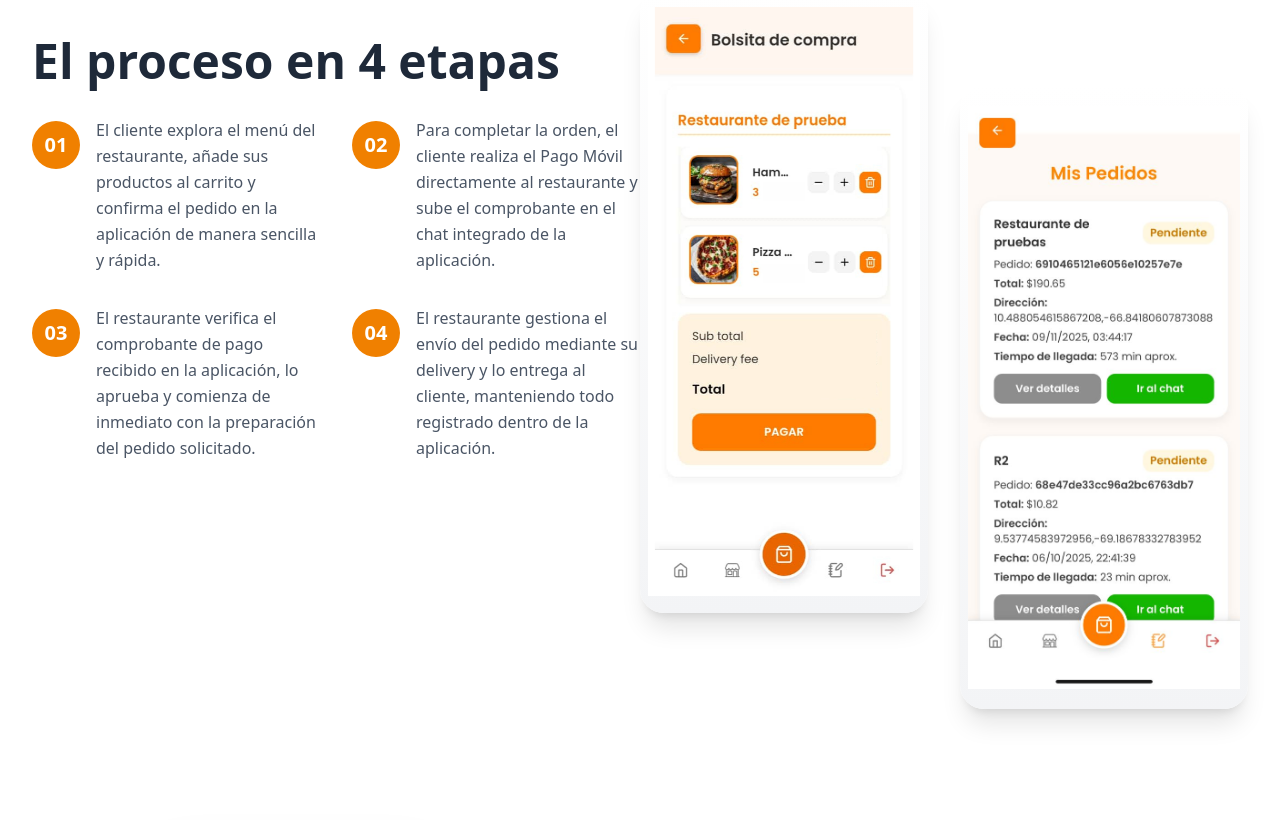
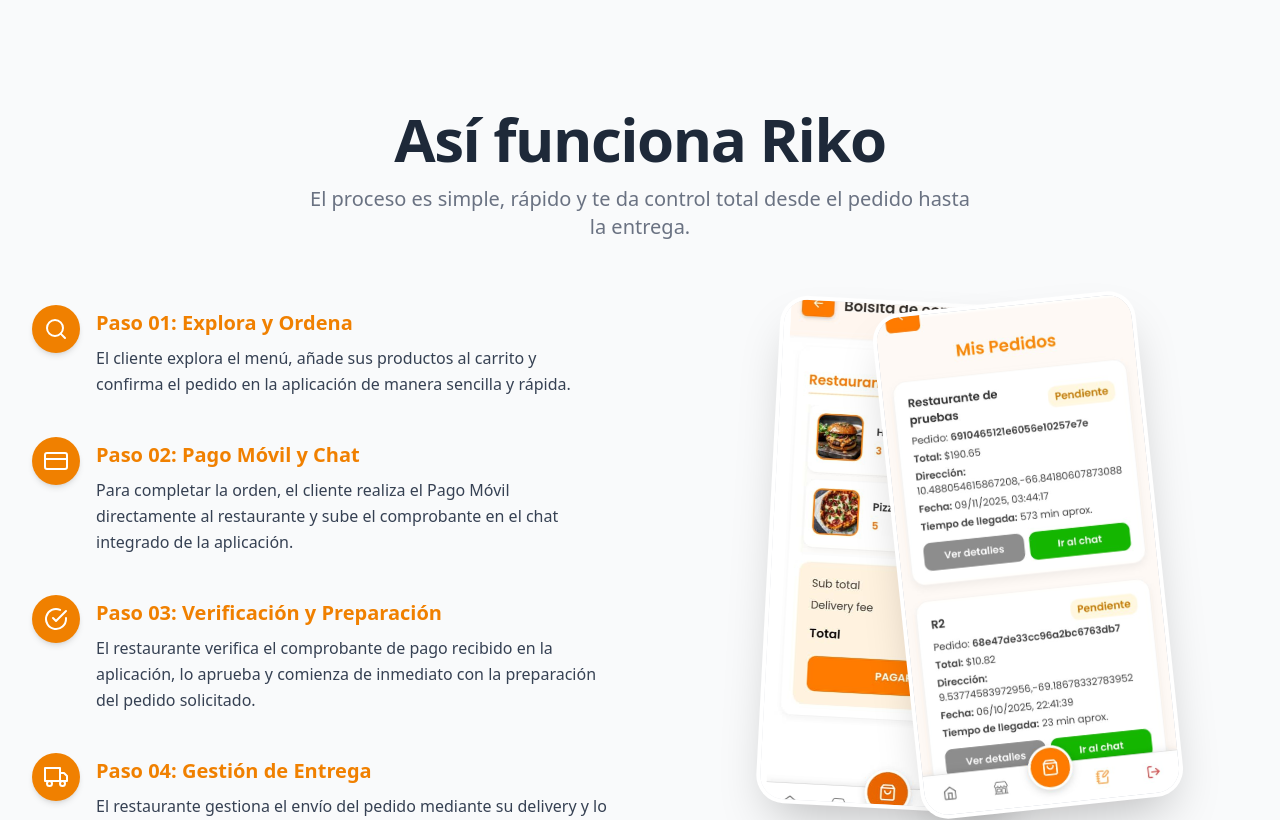
Before and after one commit to williamscesar21/riko, a React (Vite) app: page / in a window 1280 px wide. Shown: the part 2640-3460 px from the top of the page. Built offline with nearby package versions, Linux system fonts and the light colour scheme.

Commit message:
Update ProcessSection.jsx

```diff
--- a/src/components/ProcessSection.jsx
+++ b/src/components/ProcessSection.jsx
@@ -1,86 +1,112 @@
 import React from "react";
+// 1. Importar los íconos necesarios para los pasos
+import { FiSearch, FiCreditCard, FiCheckCircle, FiTruck } from 'react-icons/fi';
 import BolsitaImage from "../assets/Bolsita.png";
 import MisPedidos from "../assets/Mis Pedidos.jpg";
+
+// Componente para el ítem de paso del proceso
+const ProcessStep = ({ IconComponent, stepNumber, title, description }) => {
+  const BRAND_COLOR = "text-[#F08000]";
+  const BG_COLOR = "bg-[#F08000]";
+
+  return (
+    <div className="flex items-start space-x-4 group">
+      {/* Indicador de Número e Ícono */}
+      <div className="flex flex-col items-center flex-shrink-0">
+        <div className={`w-12 h-12 flex items-center justify-center rounded-full ${BG_COLOR} text-white font-bold text-xl transition duration-300 group-hover:scale-105 shadow-md`}>
+          {/* Se usa el Ícono descriptivo */}
+          <IconComponent className="text-2xl" />
+        </div>
+        {/* Línea divisoria (Solo para los pasos intermedios, simula una línea de tiempo) */}
+        {stepNumber < 4 && (
+          <div className="w-0.5 h-full bg-gray-200 mt-2"></div>
+        )}
+      </div>
+
+      {/* Contenido del paso */}
+      <div className="pb-10 pt-1">
+        <h3 className={`text-xl font-bold ${BRAND_COLOR} mb-2`}>
+          Paso 0{stepNumber}: {title}
+        </h3>
+        <p className="text-gray-700 leading-relaxed text-base">
+          {description}
+        </p>
+      </div>
+    </div>
+  );
+};
+
 
 // Sección que explica el proceso de pedido en 4 pasos
 const ProcessSection = () => {
   return (
-    <div className="relative py-10 px-4 mt-4 mb-4 bg-white">
-      <div id="como-funciona" className="container mx-auto px-4">
-        <div className="flex flex-col lg:flex-row items-center lg:items-start justify-between">
-          {/* Columna izquierda: pasos del proceso */}
-          <div className="w-full lg:w-1/2 mb-12 lg:mb-0">
-            <h2 className="text-4xl md:text-5xl font-bold text-gray-800 mb-8">
-              El proceso en 4 etapas
+    <div id="como-funciona" className="relative py-20 md:py-32 bg-gray-50 overflow-hidden">
+      <div className="container mx-auto px-6 max-w-7xl">
+        <div className="text-center mb-16">
+          <h2 className="text-5xl md:text-6xl font-extrabold text-gray-800 tracking-tight">
+            Así funciona <b>Riko</b>
           </h2>
-            <div className="grid grid-cols-1 md:grid-cols-2 gap-8">
-              <div className="flex items-start space-x-4">
-                <div className="flex-shrink-0 w-12 h-12 flex items-center justify-center rounded-full bg-[#F08000] text-white font-bold text-xl mt-1">
-                  01
-                </div>
-                <p className="text-gray-600 leading-relaxed text-sm lg:text-base">
-                  El cliente explora el menú del restaurante, añade sus
-                  productos al carrito y confirma el pedido en la aplicación de
-                  manera sencilla y rápida.
+          <p className="text-xl text-gray-500 mt-4 max-w-2xl mx-auto">
+            El proceso es simple, rápido y te da control total desde el pedido hasta la entrega.
           </p>
         </div>
-              <div className="flex items-start space-x-4">
-                <div className="flex-shrink-0 w-12 h-12 flex items-center justify-center rounded-full bg-[#F08000] text-white font-bold text-xl mt-1">
-                  02
-                </div>
-                <p className="text-gray-600 leading-relaxed text-sm lg:text-base">
-                  Para completar la orden, el cliente realiza el Pago Móvil
-                  directamente al restaurante y sube el comprobante en el chat
-                  integrado de la aplicación.
-                </p>
-              </div>
-              <div className="flex items-start space-x-4">
-                <div className="flex-shrink-0 w-12 h-12 flex items-center justify-center rounded-full bg-[#F08000] text-white font-bold text-xl mt-1">
-                  03
-                </div>
-                <p className="text-gray-600 leading-relaxed text-sm lg:text-base">
-                  El restaurante verifica el comprobante de pago recibido en la
-                  aplicación, lo aprueba y comienza de inmediato con la
-                  preparación del pedido solicitado.
-                </p>
-              </div>
-              <div className="flex items-start space-x-4">
-                <div className="flex-shrink-0 w-12 h-12 flex items-center justify-center rounded-full bg-[#F08000] text-white font-bold text-xl mt-1">
-                  04
-                </div>
-                <p className="text-gray-600 leading-relaxed text-sm lg:text-base">
-                  El restaurante gestiona el envío del pedido mediante su
-                  delivery y lo entrega al cliente, manteniendo todo registrado
-                  dentro de la aplicación.
-                </p>
-              </div>
+
+        <div className="flex flex-col lg:flex-row items-center lg:items-start justify-between gap-16">
+
+          {/* Columna izquierda: Línea de tiempo de pasos */}
+          <div className="w-full lg:w-1/2">
+            <div className="relative pl-2">
+
+              <ProcessStep
+                IconComponent={FiSearch}
+                stepNumber={1}
+                title="Explora y Ordena"
+                description="El cliente explora el menú, añade sus productos al carrito y confirma el pedido en la aplicación de manera sencilla y rápida."
+              />
+              <ProcessStep
+                IconComponent={FiCreditCard}
+                stepNumber={2}
+                title="Pago Móvil y Chat"
+                description="Para completar la orden, el cliente realiza el Pago Móvil directamente al restaurante y sube el comprobante en el chat integrado de la aplicación."
+              />
+              <ProcessStep
+                IconComponent={FiCheckCircle}
+                stepNumber={3}
+                title="Verificación y Preparación"
+                description="El restaurante verifica el comprobante de pago recibido en la aplicación, lo aprueba y comienza de inmediato con la preparación del pedido solicitado."
+              />
+              <ProcessStep
+                IconComponent={FiTruck}
+                stepNumber={4}
+                title="Gestión de Entrega"
+                description="El restaurante gestiona el envío del pedido mediante su delivery y lo entrega al cliente, manteniendo todo registrado y trazable dentro de la aplicación."
+              />
             </div>
           </div>
 
-         {/* Columna derecha: mockups de screenshots de iPhone */}
-<div className="relative w-full lg:w-1/2 flex flex-col md:flex-row items-center lg:items-start justify-center space-y-4 md:space-y-0 md:space-x-8 pt-20 lg:pt-0">
-  {/* Primer mockup: Bolsita de compra */}
-  <div className="w-48 sm:w-56 md:w-64 lg:w-80 xl:w-96 aspect-[9/19.5] -mt-1 md:-mt-4 lg:-mt-12 rounded-[1.5rem] overflow-hidden shadow-xl bg-gradient-to-b from-white to-gray-100 flex items-center justify-center">
+          {/* Columna derecha: Mockups de screenshots */}
+          <div className="relative w-full lg:w-1/2 flex justify-center h-[550px]">
+
+            {/* Mockup Trasero (Bolsita) */}
+            <div className="absolute w-64 h-[500px] bg-gray-200 rounded-3xl overflow-hidden shadow-2xl ring-4 ring-white transform rotate-3 -translate-x-1/4 transition-all duration-500 hover:scale-[1.03] z-10">
               <img
                 src={BolsitaImage}
                 alt="Screenshot de iPhone: Bolsita de compra en la app"
-      className="w-full h-full max-w-full max-h-full object-contain p-2"
+                className="w-full h-full object-cover"
                 loading="lazy"
               />
             </div>
 
-  {/* Segundo mockup: Mis Pedidos */}
-  <div className="w-48 sm:w-56 md:w-64 lg:w-80 xl:w-96 aspect-[9/19.5] mt-1 md:mt-4 lg:mt-12 rounded-[1.5rem] overflow-hidden shadow-xl bg-gradient-to-b from-white to-gray-100 flex items-center justify-center">
+            {/* Mockup Frontal (Mis Pedidos) */}
+            <div className="absolute w-64 h-[500px] bg-gray-300 rounded-3xl overflow-hidden shadow-2xl ring-4 ring-white transform -rotate-6 translate-x-1/4 transition-all duration-500 hover:scale-[1.03] z-20">
               <img
                 src={MisPedidos}
                 alt="Screenshot de iPhone: Pantalla de Mis Pedidos en la app"
-      className="w-full h-full max-w-full max-h-full object-contain p-2"
+                className="w-full h-full object-cover"
                 loading="lazy"
               />
             </div>
           </div>
-
-
         </div>
       </div>
     </div>
```
Lines whose indentation alone changed are shown as unchanged.
